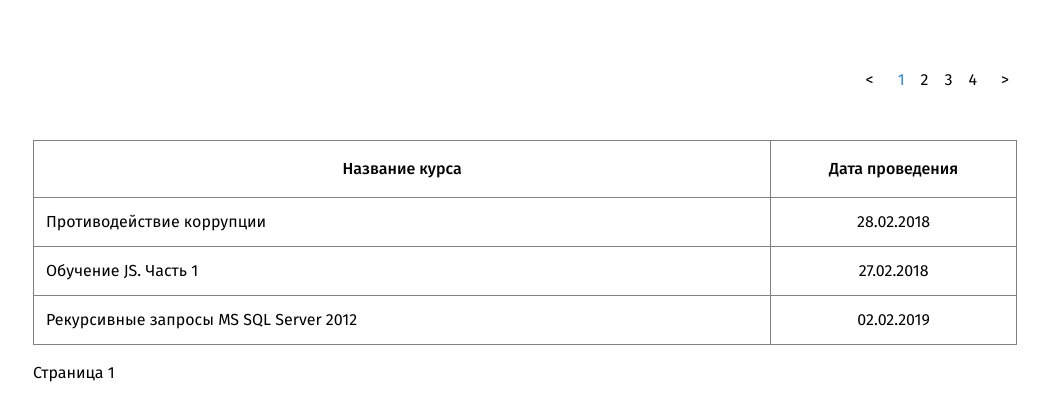
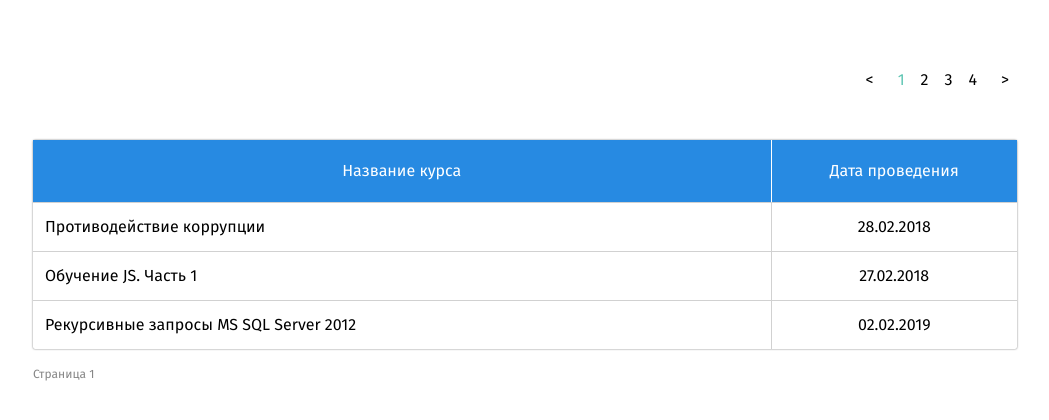
Before and after one commit to Gina-K/sortable_table, a website: page index.html in a window 1280 px wide. Shown: the whole page, without its empty margins (115-1164 px from the left). Drawn offline with nearby package versions, Linux system fonts and the light colour scheme.

Commit message:
Make the table more stylish

```diff
--- a/index.html
+++ b/index.html
@@ -33,7 +33,7 @@
     </tbody>
 
   </table>
-  <p>Страница <span id="page-index"></span></p>
+  <p class="caption">Страница <span id="page-index"></span></p>
 </main>
 <script src="task3.js"></script>
 </body>
--- a/styles.css
+++ b/styles.css
@@ -27,28 +27,42 @@ main {
 table {
     width: 100%;
     border-collapse: collapse;
+    border-radius: 2px;
+    -webkit-box-shadow: 0 0 2px rgba(0, 0, 0, 0.60);
+    box-shadow: 0 0 2px rgba(0, 0, 0, 0.60);
 }
 
 th {
-    font-weight: 500;
+    height: 62px;
     padding: 16px;
+    font-weight: 400;
+    color: white;
+    border-bottom: 1px solid #D1D1D1;
+    background-color: #278AE2;
     cursor: pointer;
+}
+
+th:hover {
+    background-color: rgba(39, 138, 226, 0.85);
+}
+
+th:first-child {
+    border-right: 1px solid white;
 }
 
 td {
     padding: 12px;
     vertical-align: top;
+    border-top: 1px solid #D1D1D1;
+}
+
+td:first-child {
+    border-right: 1px solid #D1D1D1;
 }
 
 td:last-child {
     width: 25%;
     text-align: center;
-}
-
-table,
-th,
-td {
-    border: 1px solid gray;
 }
 
 nav ul {
@@ -78,11 +92,21 @@ nav li {
 }
 
 .current-page,
-.active-sort,
 .current-page:hover {
-    color: #278AE2;
+    color: #5EC5B3;
+}
+
+.active-sort {
+    font-weight: 500;
+    font-size: 20px;
 }
 
 .current-page {
     cursor: auto;
 }
+
+.caption {
+    margin-top: 16px;
+    font-size: 12px;
+    color: #868686;
+}
```
